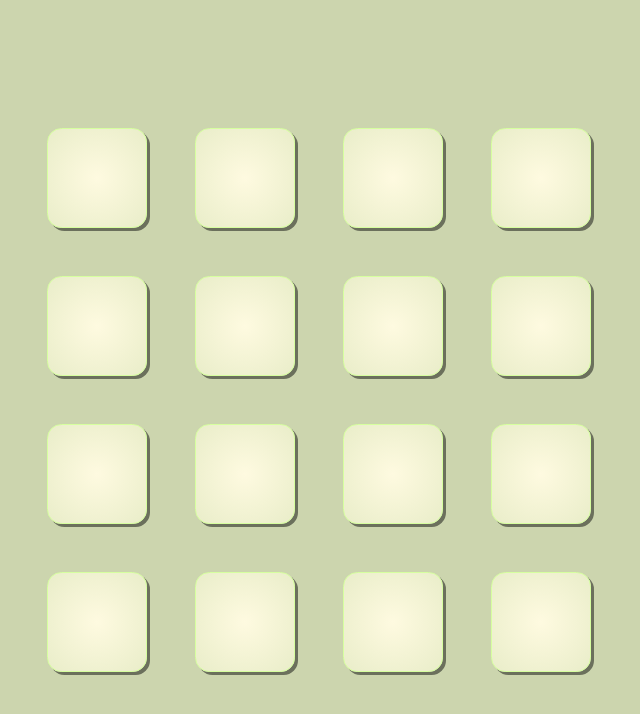
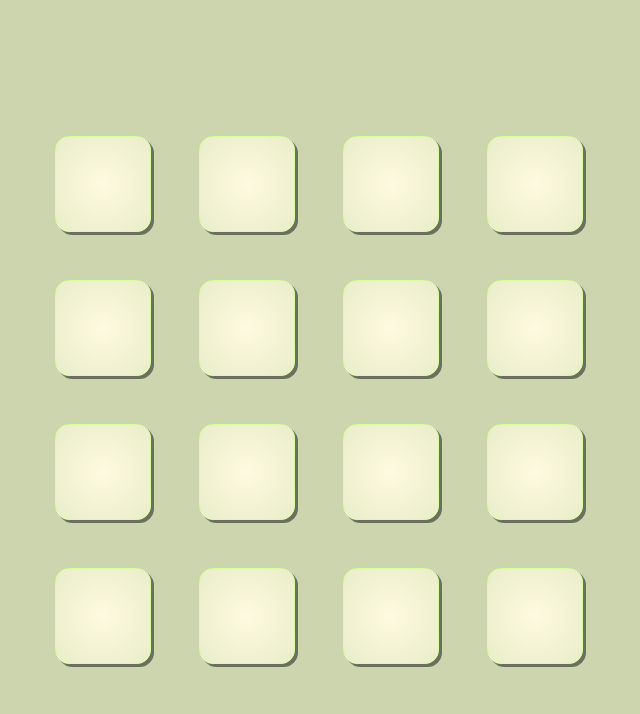
Before and after one commit to rishift/memorygame, a plain HTML site: page index.html in a window 1280 px wide. Shown: the whole page, without its empty margins (321-961 px from the left). Drawn offline with Linux system fonts and the light colour scheme; some packages are replaced by stand-ins of ours; a script that the page names is missing.

Commit message:
add inner outer elements

```diff
--- a/script.js
+++ b/script.js
@@ -3,8 +3,12 @@ const grid = document.getElementById("grid");
 let cards = [];
 
 function genCard(t) {
+	let outer = document.createElement("div");
+	outer.classList.add("card-outer");
 	let card = document.createElement("div");
 	card.classList.add("card");
+	let inner = document.createElement("span");
+	inner.classList.add("card-inner");
 	card.dataset.face = t;
 	grid.appendChild(card);
 	cards.push(card);
@@ -22,7 +26,6 @@ let faces = shuffle([
 	"😴",
 	"😤",
 	"😒",
-	"☠️",
 	"🤣",
 	"😑",
 	"🫡",
@@ -33,7 +36,6 @@ let faces = shuffle([
 	"🥳",
 	"🤒",
 	"🤓",
-	"🤖",
 ]).slice(0, 8);
 faces = faces.concat(faces);
 
@@ -52,9 +54,6 @@ function handleClick(e) {
 	if (ce1 && !ce2) ce2 = e.target;
 	if (!ce1) ce1 = e.target;
 
-	// console.log("ce1", ce1);
-	// console.log("ce2", ce2);
-	// console.log("");
 	if (ce1 && ce2) {
 		if (ce1.dataset.face == ce2.dataset.face) {
 			console.log("mathced");
@@ -67,7 +66,7 @@ function handleClick(e) {
 			}, 1000);
 		}
 		ce1 = ce2 = null;
-		if (cards.length == 2)
+		if (cards.length == 0)
 			Swal.fire({
 				title: "Yayy",
 				text: "You've won!!",
--- a/style.css
+++ b/style.css
@@ -19,17 +19,7 @@ body {
 	display: flex;
 }
 
-/* main {
-	height: 100%;
-	width: 100%;
-	padding: 1vh;
-	align-items: center;
-	justify-content: center;
-	display: flex;
-} */
-
 #grid {
-	/* height: 100%; */
 	max-width: 70%;
 	display: grid;
 	grid-template-columns: repeat(4, 1fr);
@@ -37,8 +27,8 @@ body {
 }
 
 .card {
-	width: 100px;
-	height: 100px;
+	width: 2em;
+	height: 2em;
 	margin: 3vh;
 	font-size: 3em;
 	border-radius: 0.3em;
@@ -96,3 +86,12 @@ body {
 		transform: translate(0, 0);
 	}
 }
+
+@keyframes fade {
+	0% {
+		color: transparent;
+	}
+	100% {
+		color: inherit;
+	}
+}
```
Also changed, not shown: index.html (+1 -1 lines). Lines whose indentation alone changed are shown as unchanged.
